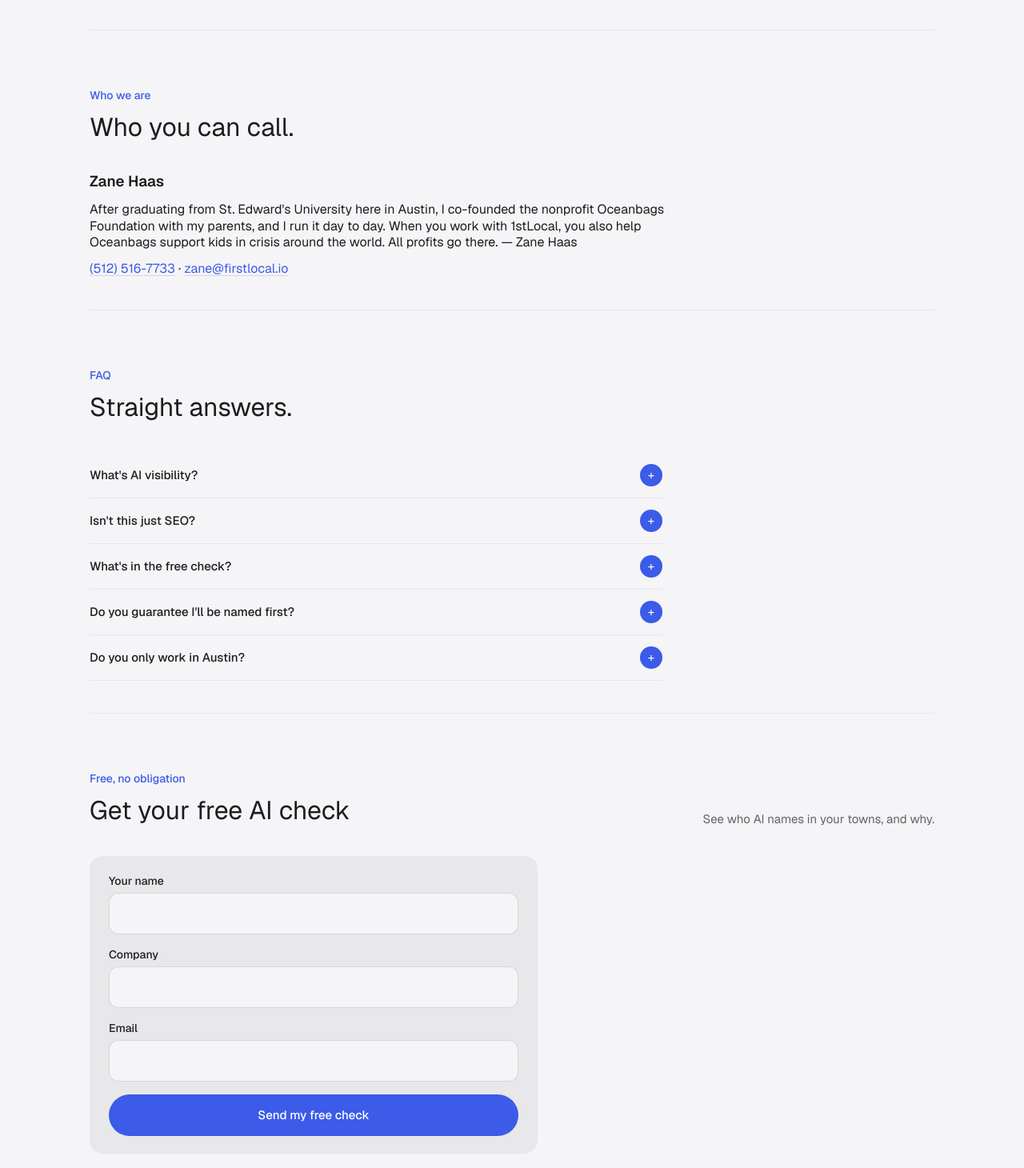
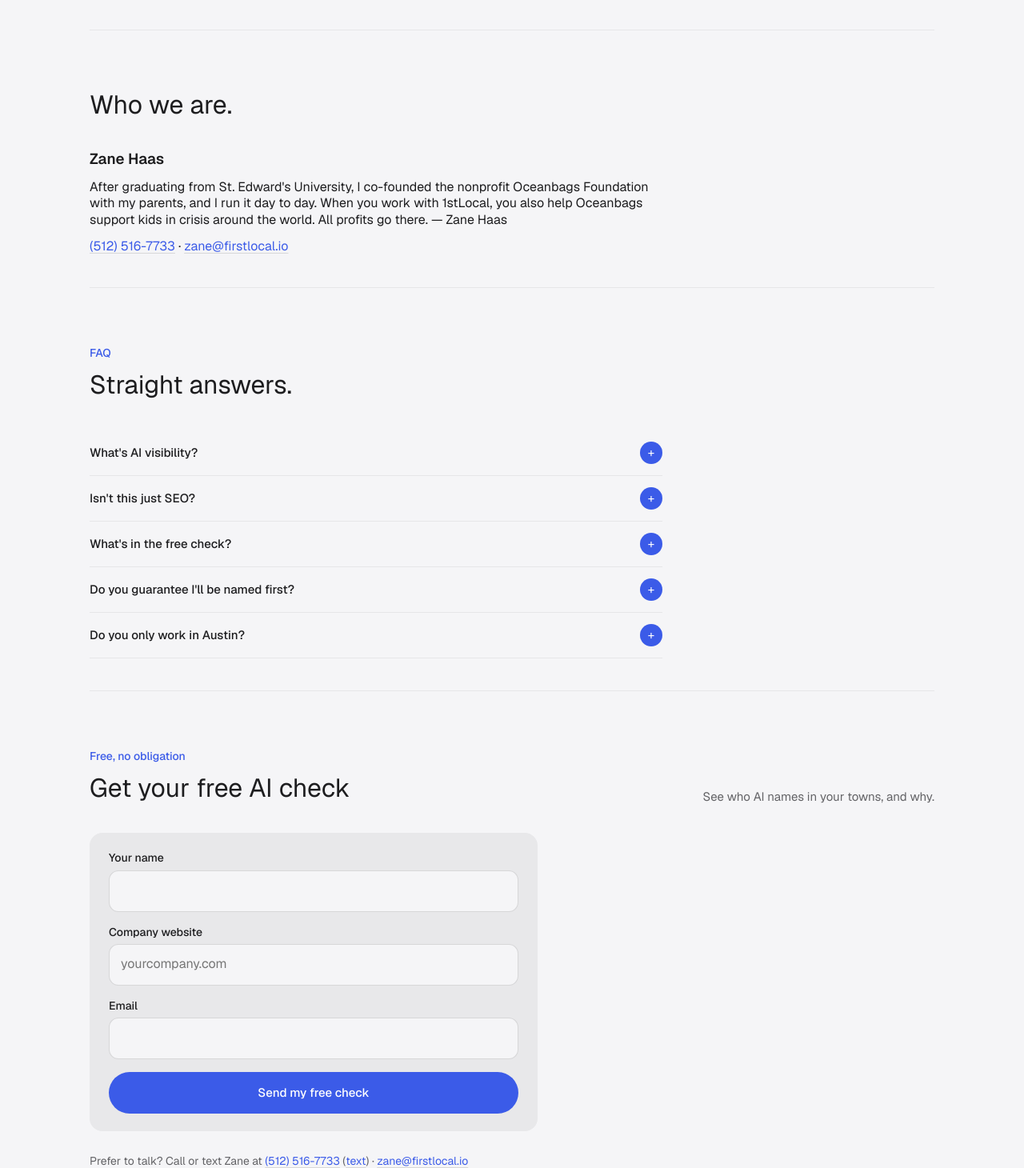
Before and after one commit to mlw903a/firstlocal, a plain HTML site: page index.html in a window 1280 px wide. Shown: the part 3841-5301 px from the top of the page at 80% size. Drawn offline with nearby package versions, Linux system fonts and the light colour scheme.

Commit message:
Who we are heading, drop 'here in Austin', Company website field, wire Formspree xrpqzzon

```diff
--- a/index.html
+++ b/index.html
@@ -232,12 +232,11 @@
 
         <section class="section" id="team" data-nav="About">
           <div class="head">
-            <p class="head__eyebrow">Who we are</p>
-            <h2>Who you can call.</h2>
+            <h2>Who we are.</h2>
           </div>
           <div class="prose">
             <h3>Zane Haas</h3>
-            <p>After graduating from St. Edward's University here in Austin, I co-founded the nonprofit Oceanbags Foundation with my parents, and I run it day to day. When you work with 1stLocal, you also help Oceanbags support kids in crisis around the world. All profits go there. — Zane Haas</p>
+            <p>After graduating from St. Edward's University, I co-founded the nonprofit Oceanbags Foundation with my parents, and I run it day to day. When you work with 1stLocal, you also help Oceanbags support kids in crisis around the world. All profits go there. — Zane Haas</p>
             <p><a class="link" href="tel:+15125167733">(512) 516-7733</a> · <a class="link" href="mailto:zane@firstlocal.io">zane@firstlocal.io</a></p>
           </div>
         </section>
@@ -277,9 +276,9 @@
             <h2>Get your free AI check</h2>
             <p class="head__sub">See who AI names in your towns, and why.</p>
           </div>
-          <form class="x-form" id="check-form" action="https://formspree.io/f/FORM_ID" method="POST">
+          <form class="x-form" id="check-form" action="https://formspree.io/f/xrpqzzon" method="POST">
             <label>Your name<input name="name" autocomplete="name" required /></label>
-            <label>Company<input name="company" autocomplete="organization" required /></label>
+            <label>Company website<input name="website" type="text" inputmode="url" autocomplete="url" placeholder="yourcompany.com" required /></label>
             <label>Email<input name="email" type="email" autocomplete="email" required /></label>
             <input type="hidden" name="_subject" value="1stLocal free check request" />
             <input type="hidden" name="source" value="landing" />
```
